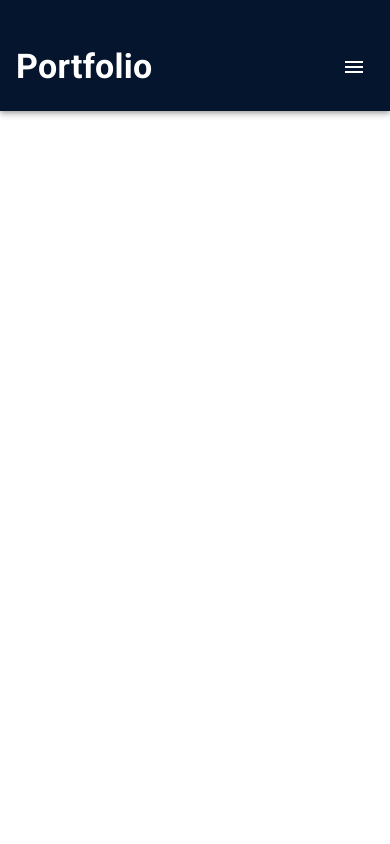
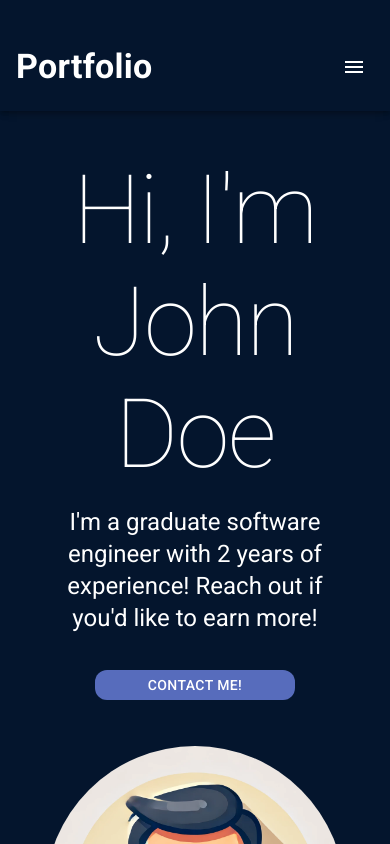
Before and after one commit to j-j0/portfolio, a React (Create React App) app: page / in a window 390 px wide. Shown: the top 844 px of the page. Built offline with nearby package versions, Linux system fonts and the light colour scheme.

Commit message:
progress, up to hero, making it responsive.

```diff
--- a/src/App.css
+++ b/src/App.css
@@ -1,3 +1,18 @@
+@import "./vars.css";
+
 .App {
   text-align: center;
+  background-color: var(--color-bg);
 }
+.body {
+  background-color: var(--color-bg);
+}
+html,
+body,
+#root,
+.App {
+  height: 100%;
+  margin: 0;
+  background-color: var(--color-bg);
+  color: var(--color-text); /* Optional: to ensure text color is also applied */
+}
--- a/src/App.js
+++ b/src/App.js
@@ -1,11 +1,15 @@
 import "./App.css";
 import "./components/Navbar";
 import Navbar from "./components/Navbar";
+import Hero from "./components/Hero";
 
 function App() {
   return (
     <>
-      <Navbar />
+      <div className="app">
+        <Navbar />
+        <Hero />
+      </div>
     </>
   );
 }
--- /dev/null
+++ b/src/components/Hero.jsx
@@ -0,0 +1,85 @@
+import React from "react";
+import "./Hero.scss";
+import { Typography, Box, Button, Avatar, useMediaQuery } from "@mui/material";
+import "../vars.css";
+import zIndex from "@mui/material/styles/zIndex";
+
+function Hero() {
+  const isMobile = useMediaQuery("(max-width:600px)");
+
+  return (
+    <section style={{ backgroundColor: "var(--color-bg)" }}>
+      <Box
+        className="hero"
+        sx={{
+          backgroundColor: "var(--color-bg)",
+          display: "flex",
+          alignItems: "center",
+          position: "relative",
+          flexDirection: isMobile ? "column" : "row",
+          justifyContent: isMobile ? "center" : "space-between",
+          textAlign: isMobile ? "center" : "left",
+          zIndex: "1",
+          marginLeft: "10%",
+          marginRight: "10%",
+          marginTop: "43px",
+        }}
+      >
+        <Box
+          className="main-content"
+          display="flex"
+          flexDirection="column"
+          alignItems={isMobile ? "center" : "flex-start"}
+          justifyContent={isMobile ? "center" : "flex-start"}
+          gap={isMobile ? 2 : 0}
+          zIndex="1"
+          mb={isMobile ? 2 : 0}
+        >
+          <Typography
+            variant="h1"
+            className="hero-title"
+            fontWeight={200}
+            component="div"
+            sx={{ color: "var(--color-text)" }}
+          >
+            Hi, I'm John Doe
+          </Typography>
+          <Typography
+            variant="h5"
+            className="hero-subtitle"
+            sx={{ color: "var(--color-text)" }}
+          >
+            I'm a graduate software engineer with 2 years of experience! Reach
+            out if you'd like to earn more!
+          </Typography>
+          <Button
+            sx={{
+              marginTop: "20px",
+              height: "30px",
+              width: "200px",
+              color: "var(--color-text)",
+              backgroundColor: "var(--color-primary)",
+              "&:hover": {
+                backgroundColor: "var(--color-secondary)",
+              },
+              borderRadius: "12px",
+            }}
+          >
+            Contact me!
+          </Button>
+        </Box>
+        <Avatar
+          alt="John Doe"
+          src={require("../pictures/dp.webp")}
+          sx={{
+            width: 300,
+            height: 300,
+            margin: isMobile ? "30px auto 0" : "20 auto",
+          }}
+        />
+      </Box>
+    </section>
+  );
+}
+
+export default Hero;
--- a/src/components/Navbar.jsx
+++ b/src/components/Navbar.jsx
@@ -93,7 +93,10 @@ function Navbar() {
           onClose={handleDrawerToggle}
           PaperProps={{
             sx: {
-              backgroundColor: "rgb(25, 55, 109)",
+              background:
+                "linear-gradient(90deg, rgba(35, 65, 100, 0.9) 0%, rgba(25, 55, 109, 1) 100%)",
+              borderTopLeftRadius: 10,
+              borderBottomLeftRadius: 10,
             },
           }}
         >
```
Also changed, not shown: src/components/Hero.scss (added), src/pictures/dp.webp (added).
